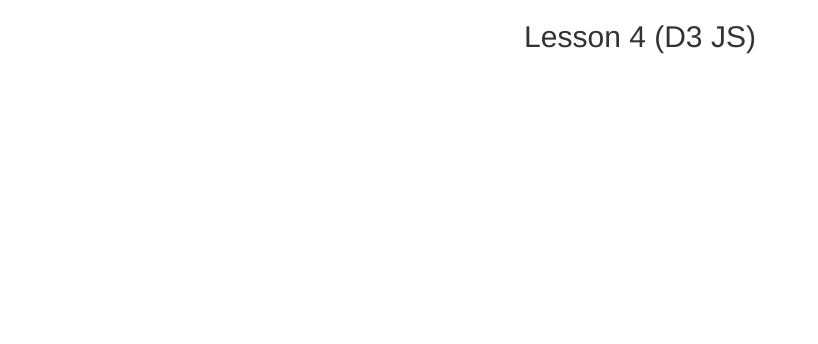
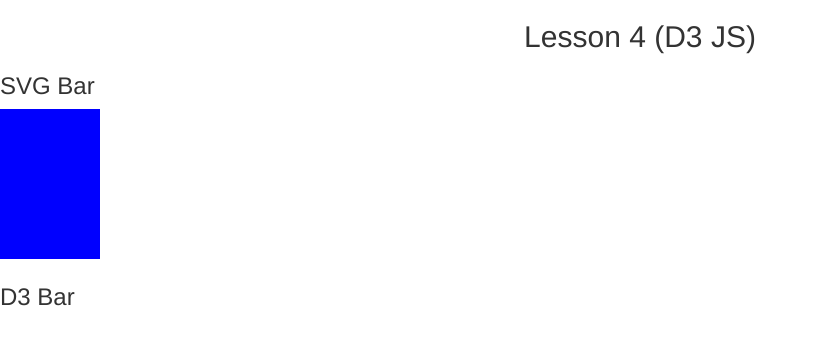
Before and after one commit to ajaysinghj8/D3JS, a website: page 4/index.html in a window 1280 px wide. Shown: the whole page, without its empty margins (0-818 px from the left). Drawn offline with Linux system fonts and the light colour scheme.

Commit message:
svg and d3

```diff
--- a/4/index.html
+++ b/4/index.html
@@ -24,8 +24,11 @@
     <div class="container-fluid">
         <div class="row">
             <h2 class="text-center">Lesson 4 (D3 JS)</h2>
-            <section id="chart">
-            </section>
+            <h3>SVG Bar</h3>
+            <svg>
+              <rect width='100' height='200' style='fill:blue' />
+            </svg>
+            <h3>D3 Bar</h3>
         </div>
     </div>
     <script type="text/javascript" src="script.js"></script>
```
